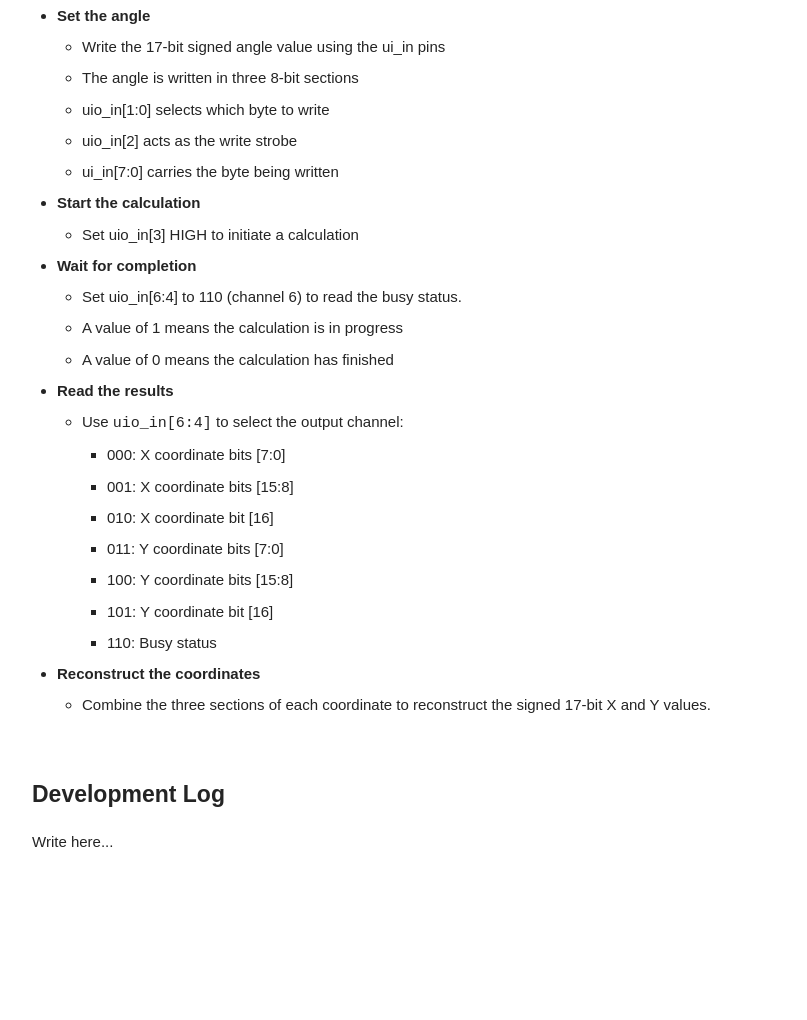
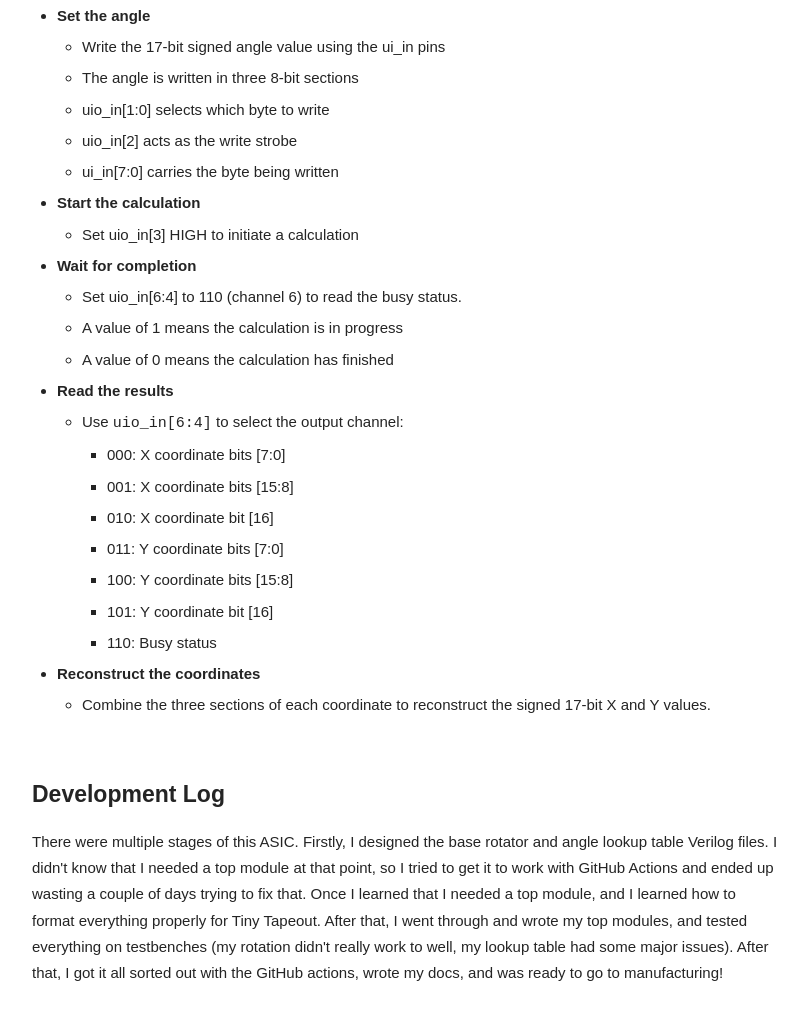
Before and after one commit to supersoimon/supersoimon.github.io, a plain HTML site: page index.html in a window 1280 px wide. Shown: the part 1054-2074 px from the top of the page, without its empty margins (283-1090 px from the left). Before the commit the page ends 2021 px from the top, so only its background shows below. Drawn offline with Linux system fonts and the light colour scheme.

Commit message:
Update index.html

```diff
--- a/index.html
+++ b/index.html
@@ -227,7 +227,7 @@
 
     <section id="section7">
         <h2>Development Log</h2>
-        <p>Write here...</p>
+        <p>There were multiple stages of this ASIC. Firstly, I designed the base rotator and angle lookup table Verilog files. I didn't know that I needed a top module at that point, so I tried to get it to work with GitHub Actions and ended up wasting a couple of days trying to fix that. Once I learned that I needed a top module, and I learned how to format everything properly for Tiny Tapeout. After that, I went through and wrote my top modules, and tested everything on testbenches (my rotation didn't really work to well, my lookup table had some major issues). After that, I got it all sorted out with the GitHub actions, wrote my docs, and was ready to go to manufacturing!</p>
     </section>
 
 </main>
```
